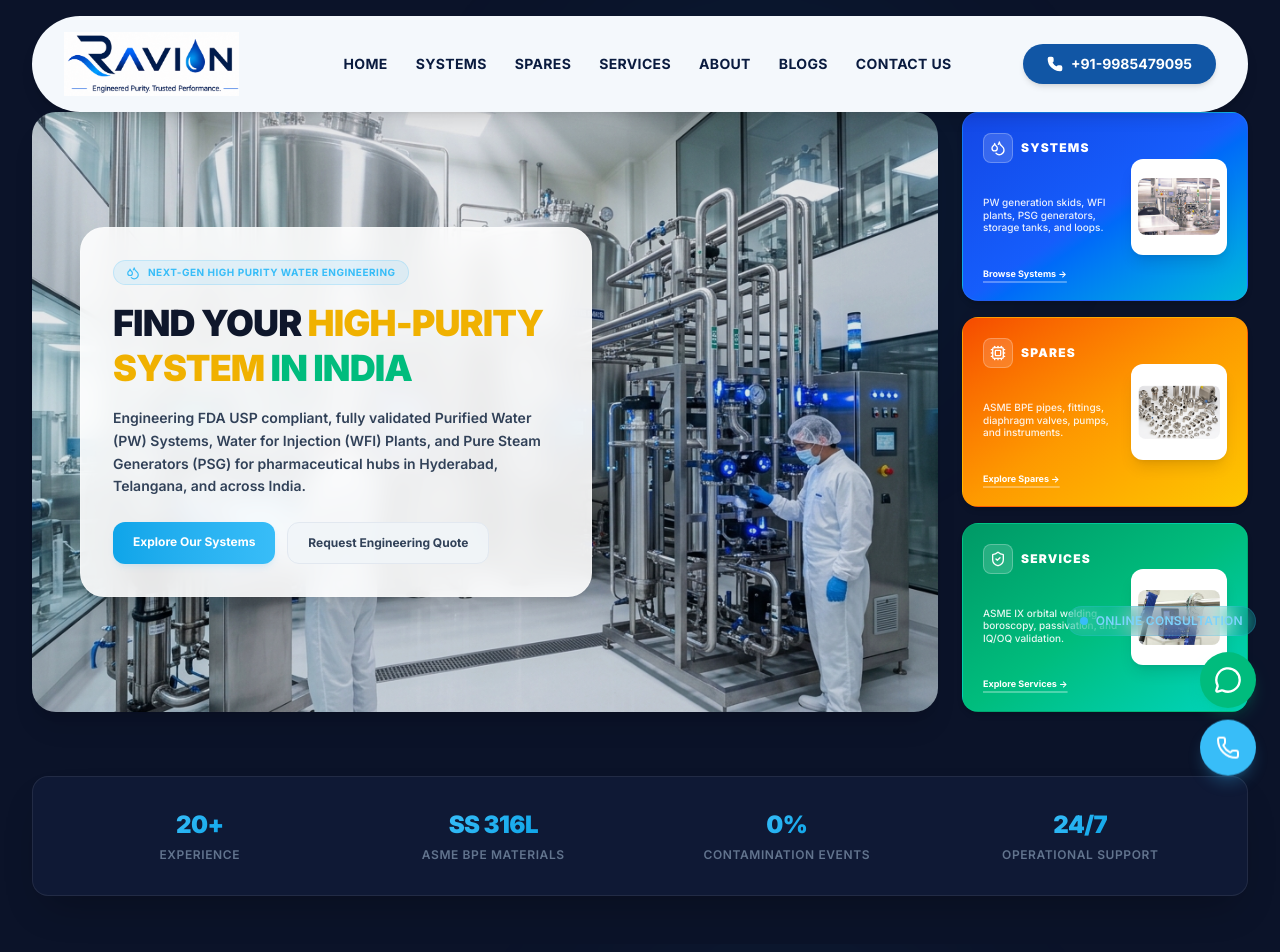
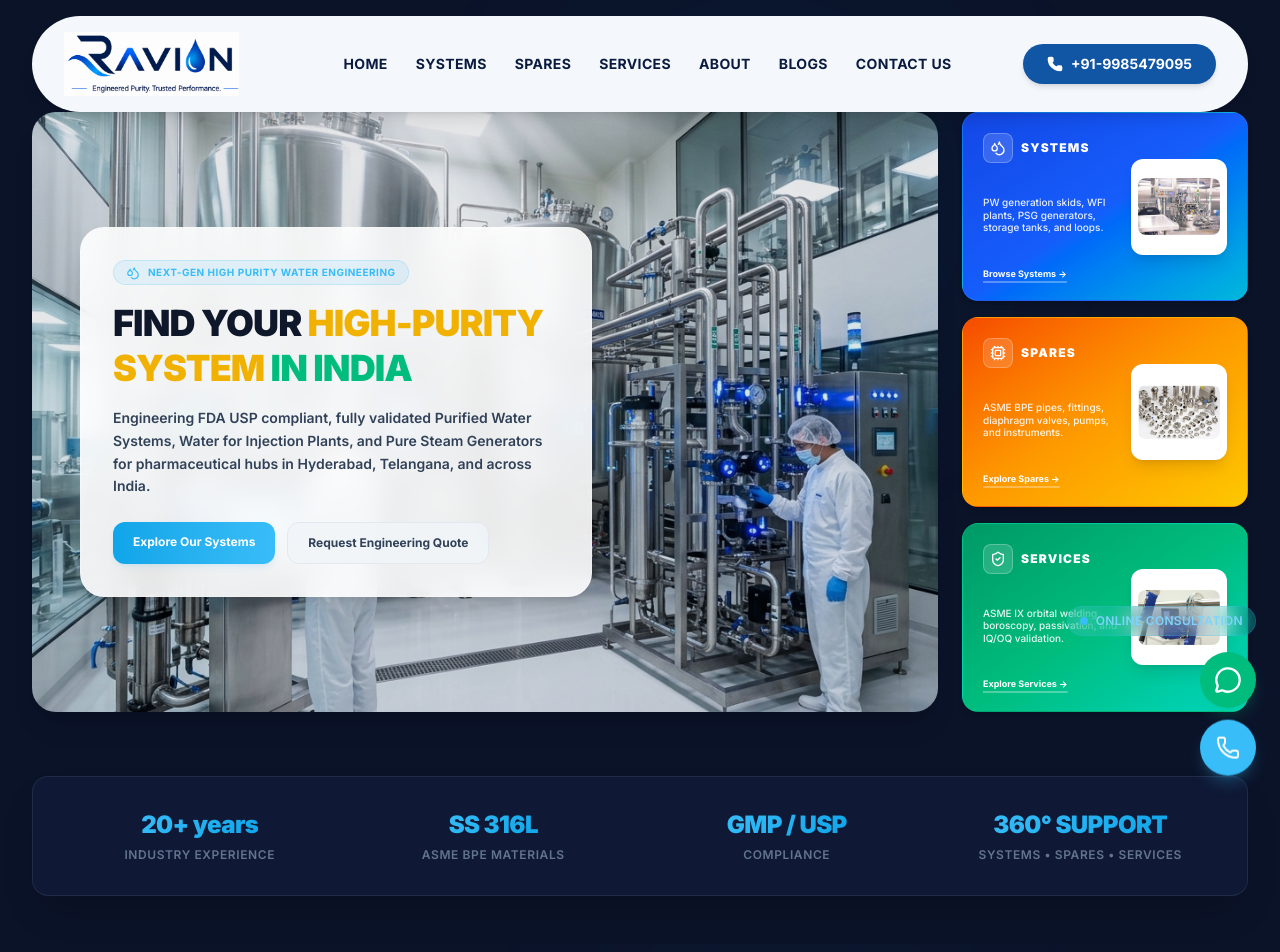
Before and after one commit to ravionwater/ravionwater.in, a Next.js app: page / in a window 1280 px wide. Shown: the top 952 px of the page. Built offline with nearby package versions, Linux system fonts and the light colour scheme.

Commit message:
Update page.tsx

```diff
--- a/src/app/page.tsx
+++ b/src/app/page.tsx
@@ -79,7 +79,7 @@ export default function Home() {
                 </h1>
 
                 <p className="text-xs sm:text-sm text-slate-700 leading-relaxed font-semibold mb-6">
-                  Engineering FDA USP compliant, fully validated Purified Water (PW) Systems, Water for Injection (WFI) Plants, and Pure Steam Generators (PSG) for pharmaceutical hubs in Hyderabad, Telangana, and across India.
+                  Engineering FDA USP compliant, fully validated Purified Water Systems, Water for Injection Plants, and Pure Steam Generators for pharmaceutical hubs in Hyderabad, Telangana, and across India.
                 </p>
 
                 <div className="flex flex-col sm:flex-row gap-3">
@@ -216,10 +216,10 @@ export default function Home() {
             className="mt-16 max-w-7xl mx-auto grid grid-cols-2 md:grid-cols-4 gap-6 p-6 sm:p-8 rounded-2xl glass-panel border border-slate-200/80 shadow-lg bg-slate-50"
           >
             {[
-              { val: "20+", label: "Experience" },
-              { val: "SS 316L", label: "ASME BPE Materials" },
-              { val: "0%", label: "Contamination Events" },
-              { val: "24/7", label: "Operational Support" }
+              { val: "20+ years", label: "INDUSTRY EXPERIENCE" },
+              { val: "SS 316L", label: "ASME BPE MATERIALS" },
+              { val: "GMP / USP", label: "COMPLIANCE" },
+              { val: "360° SUPPORT", label: "SYSTEMS • SPARES • SERVICES" }
             ].map((stat, idx) => (
               <div key={idx} className="text-center">
                 <div className="text-xl sm:text-2xl font-black text-slate-900 tracking-tight">
```
